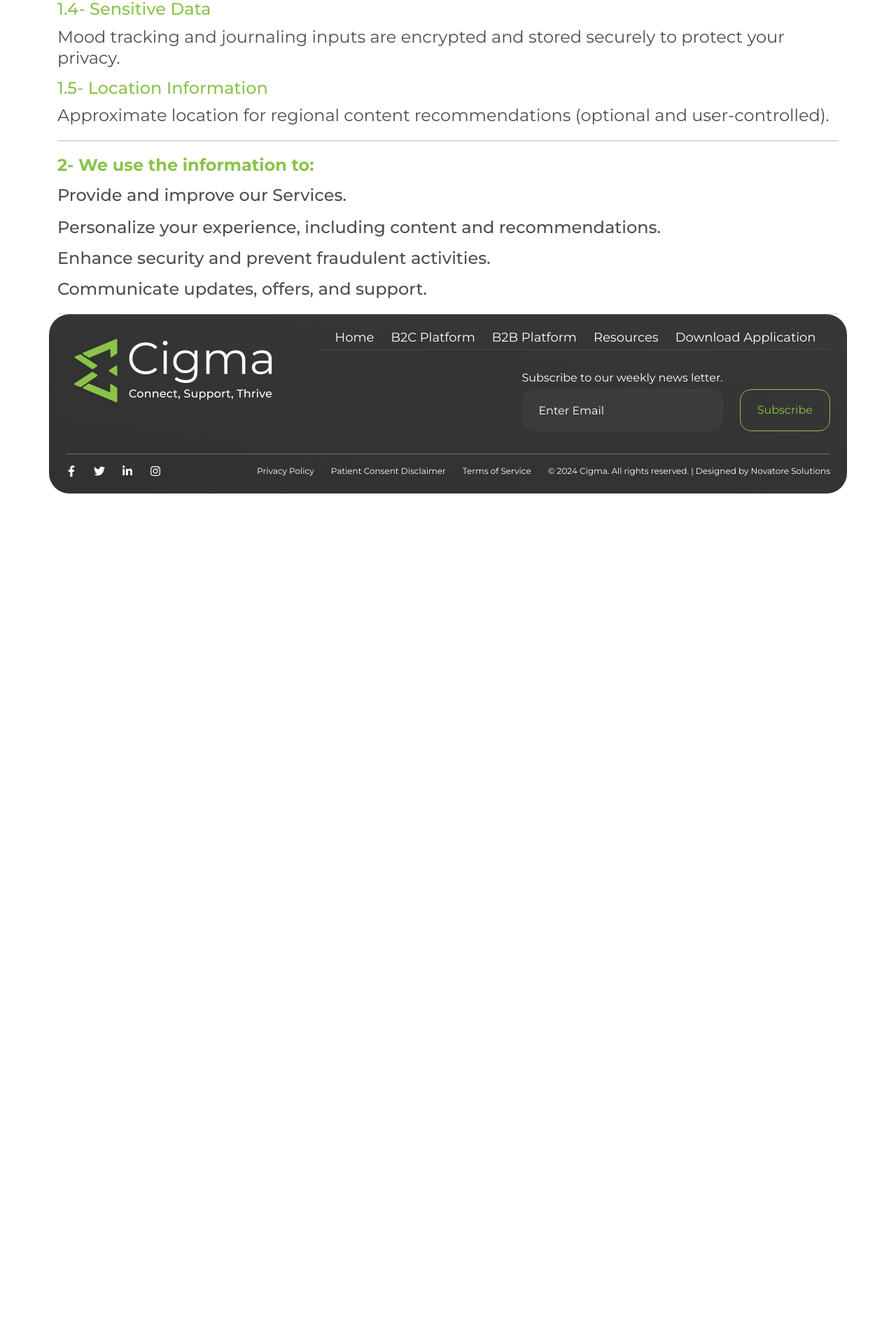
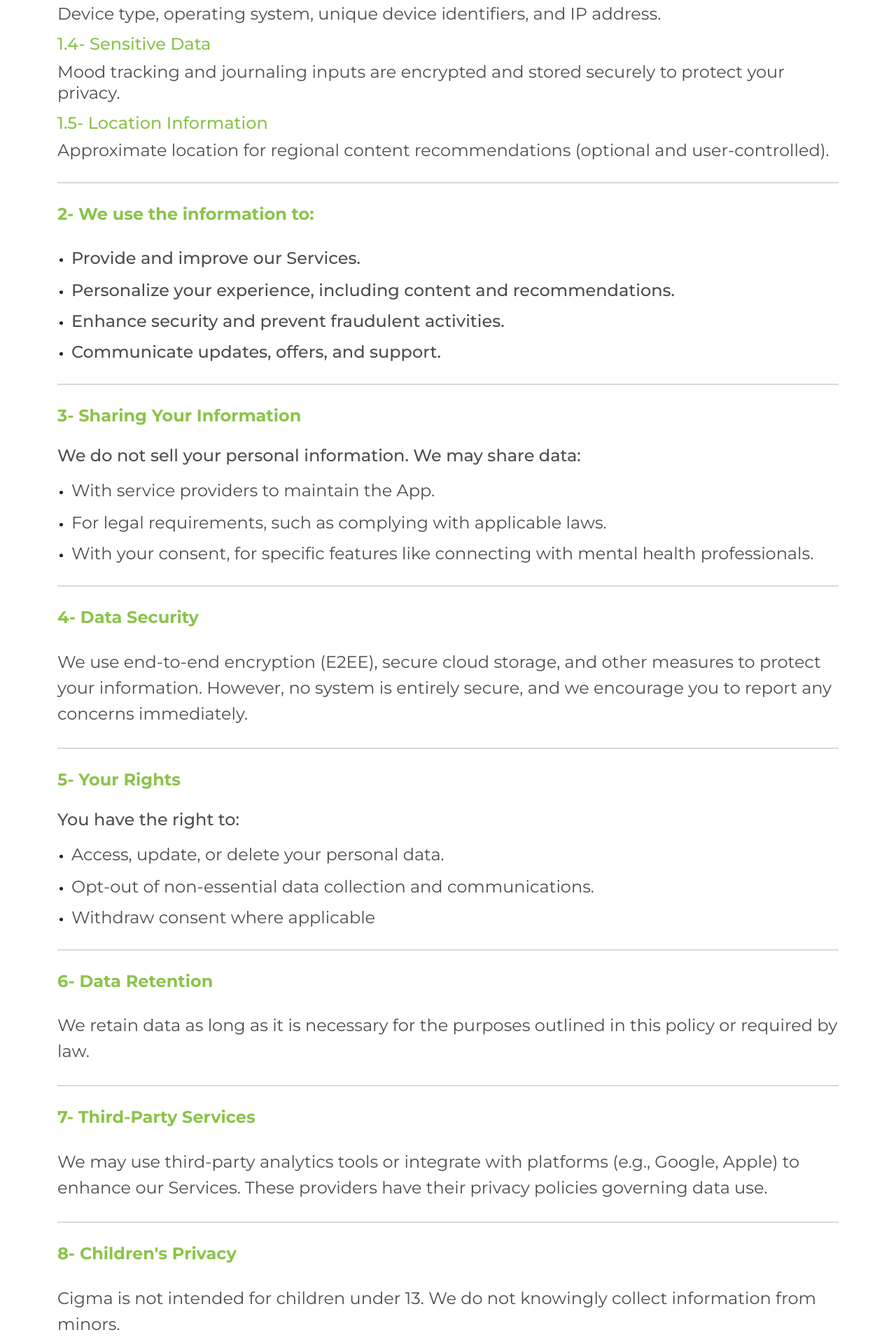
Before and after one commit to Nadir123649/Marsa_Global, a Next.js app: page /privacy in a window 1280 px wide. Shown: the part 865-2785 px from the top of the page at 70% size. Before the commit the page ends 1570 px from the top, so only its background shows below. Built offline with nearby package versions, Linux system fonts and the light colour scheme.

Commit message:
add privacy policy page

```diff
--- a/src/components/PrivacyPolicy.jsx
+++ b/src/components/PrivacyPolicy.jsx
@@ -9,14 +9,14 @@ const PrivacyPolicy = () => {
         <section>
             <Container>
                 <h1 className='text-[#8BC34A] text-[48px] font-bold pb-[10px]'>Our Privacy <span className='text-[#494949]'>Policy</span></h1>
-                <div className='custom-border py-[20px] '>
+                <div className='custom-border py-[30px] '>
                     <h2 className='font-semibold text-[24px]'>Effective Date: <span className='text-[#8BC34A] font-medium'>January 23, 2025</span> </h2>
                 </div>
-                <div className=' py-[20px] '>
+                <div className=' py-[30px] '>
                     <p className='text-[24px] text-[#494949] leading-[35px]'>Welcome to Cigma! Your privacy is important to us. This Privacy Policy and Patient Consent Disclaimer outlines how we collect, use, disclose, and protect your information while using our mobile application (“App”) or website (“Services”). By using our Services, you consent to the practices described in this Privacy Policy.</p>
                 </div>
                 {/* info we collect */}
-                <div className='custom-border py-[20px]  '>
+                <div className='custom-border py-[30px]  '>
                     <h2 className='font-bold text-[24px] text-[#8BC34A] pb-[10px]'>1- Information We Collect</h2>
                     <p className='text-[#4E4E4E] text-[24px] font-medium py-[14px]'>We collect the following types of information:</p>
                     <ul className='flex flex-col gap-[14px] '>
@@ -42,10 +42,10 @@ const PrivacyPolicy = () => {
                         </li>
                     </ul>
                 </div>
-                 {/* we use info to  */}
-                 <div className='custom-border py-[20px]  '>
+                {/* we use info to  */}
+                <div className='custom-border py-[30px]  '>
                     <h2 className='font-bold text-[24px] text-[#8BC34A] pb-[10px]'>2- We use the information to:</h2>
-                    <ul className='flex flex-col gap-[14px] '>
+                    <ul className='info-list flex flex-col gap-[14px] list-disc'>
                         <li className=''>
                             <p className='text-[#4E4E4E] text-[24px] font-medium leading-[35px]'>Provide and improve our Services.</p>
                         </li>
@@ -59,6 +59,105 @@ const PrivacyPolicy = () => {
                         <li>
                             <p className='text-[#4E4E4E] text-[24px] font-medium leading-[30px]'>Communicate updates, offers, and support.</p>
                         </li>
+                    </ul>
+                </div>
+                {/* sahring info */}
+                <div className='custom-border py-[30px]  '>
+                    <h2 className='font-bold text-[24px] text-[#8BC34A] pb-[10px]'>3- Sharing Your Information</h2>
+                    <p className='text-[#4E4E4E] text-[24px] font-medium pt-[20px]'>We do not sell your personal information. We may share data:</p>
+                    <ul className='info-list flex flex-col gap-[14px] list-disc '>
+                        <li className=''>
+                            <p className='text-[#4E4E4E] text-[24px]  leading-[35px]'>With service providers to maintain the App.</p>
+                        </li>
+                        <li>
+                            <p className='text-[#4E4E4E] text-[24px]   leading-[30px]'>For legal requirements, such as complying with applicable laws.
+                            </p>
+                        </li>
+                        <li>
+                            <p className='text-[#4E4E4E] text-[24px]  leading-[30px]'>With your consent, for specific features like connecting with mental health professionals.</p>
+                        </li>
+
+                    </ul>
+                </div>
+                {/* data security */}
+                <div className='custom-border py-[30px]  '>
+                    <h2 className='font-bold text-[24px] text-[#8BC34A] pb-[10px]'>4- Data Security</h2>
+                    <p className='text-[#4E4E4E] text-[24px]  pt-[20px] leading-[37px]'>We use end-to-end encryption (E2EE), secure cloud storage, and other measures to protect your
+                        information. However, no system is entirely secure, and we encourage you to report any
+                        concerns immediately.
+                    </p>
+                </div>
+                {/*Your Rights */}
+                <div className='custom-border py-[30px]  '>
+                    <h2 className='font-bold text-[24px] text-[#8BC34A] pb-[10px]'>5- Your Rights</h2>
+                    <p className='text-[#4E4E4E] text-[24px] font-medium pt-[20px]'>You have the right to:</p>
+                    <ul className='info-list flex flex-col gap-[14px] list-disc '>
+                        <li className=''>
+                            <p className='text-[#4E4E4E] text-[24px]  leading-[35px]'>Access, update, or delete your personal data.</p>
+                        </li>
+                        <li>
+                            <p className='text-[#4E4E4E] text-[24px]   leading-[30px]'>Opt-out of non-essential data collection and communications.
+                            </p>
+                        </li>
+                        <li>
+                            <p className='text-[#4E4E4E] text-[24px]  leading-[30px]'>Withdraw consent where applicable</p>
+                        </li>
+
+                    </ul>
+                </div>
+
+                 {/* data retention */}
+                 <div className='custom-border py-[30px]  '>
+                    <h2 className='font-bold text-[24px] text-[#8BC34A] pb-[10px]'>6- Data Retention</h2>
+                    <p className='text-[#4E4E4E] text-[24px]  pt-[20px] leading-[37px]'>
+                    We retain data as long as it is necessary for the purposes outlined in this policy or required by
+                    law.
+                    </p>
+                </div>
+
+                {/* 3rd party services*/}
+                <div className='custom-border py-[30px]  '>
+                    <h2 className='font-bold text-[24px] text-[#8BC34A] pb-[10px]'>7- Third-Party Services</h2>
+                    <p className='text-[#4E4E4E] text-[24px]  pt-[20px] leading-[37px]'>
+                    We may use third-party analytics tools or integrate with platforms (e.g., Google, Apple) to
+                    enhance our Services. These providers have their privacy policies governing data use.
+                    </p>
+                </div>
+
+                  {/* Children's Privacy*/}
+                  <div className='custom-border py-[30px]  '>
+                    <h2 className='font-bold text-[24px] text-[#8BC34A] pb-[10px]'>8- Children's Privacy</h2>
+                    <p className='text-[#4E4E4E] text-[24px]  pt-[20px] leading-[37px]'>
+                    Cigma is not intended for children under 13. We do not knowingly collect information from
+                    minors.
+                    </p>
+                </div>
+
+
+                  {/*Updates to This Policy*/}
+                  <div className='custom-border py-[30px]  '>
+                    <h2 className='font-bold text-[24px] text-[#8BC34A] pb-[10px]'>9- Updates to This Policy</h2>
+                    <p className='text-[#4E4E4E] text-[24px]  pt-[20px] leading-[37px]'>
+                    We may update this Privacy Policy from time to time. Changes will be communicated via the
+                    App or email.
+                    </p>
+                </div>
+
+                  {/*  Contact Us*/}
+                  <div className='custom-border py-[30px]  '>
+                    <h2 className='font-bold text-[24px] text-[#8BC34A] pb-[10px]'>10- Contact Us</h2>
+                    <p className='text-[#4E4E4E] text-[24px] font-medium pt-[20px]'>If you have any questions or concerns, contact us at:</p>
+                    <ul className='flex flex-col gap-[14px] list-disc '>
+                        <li className=''>
+                            <p className='text-[#4E4E4E] text-[24px]  leading-[35px]'>url</p>
+                        </li>
+                        <li>
+                            <p className='text-[#4E4E4E] text-[24px]   leading-[30px]'>url
+                            </p>
+                        </li>
+                        <li>
+                            <p className='text-[#4E4E4E] text-[24px]  leading-[30px]'>url</p>
+                        </li>
 
                     </ul>
                 </div>
--- a/src/styles/index.css
+++ b/src/styles/index.css
@@ -196,3 +196,9 @@ a {
   box-shadow: 26.233px -26.233px 26.233px 0px rgba(165, 165, 165, 0.10) inset, -26.233px 26.233px 26.233px 0px rgba(255, 255, 255, 0.10) inset;
   backdrop-filter: blur(26.233333587646484px);
 }
+
+.info-list{
+  list-style: disc !important;
+ margin-left: 20px !important;
+ padding-top: 20px !important;
+}
```
